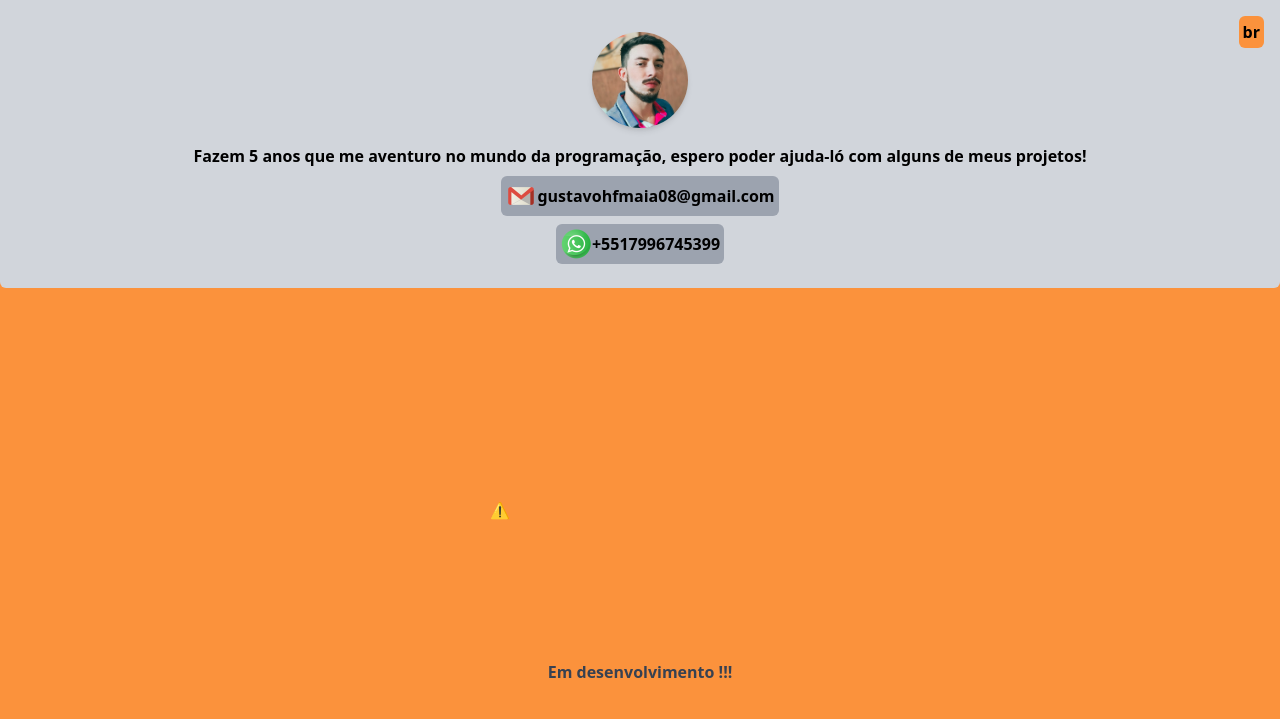
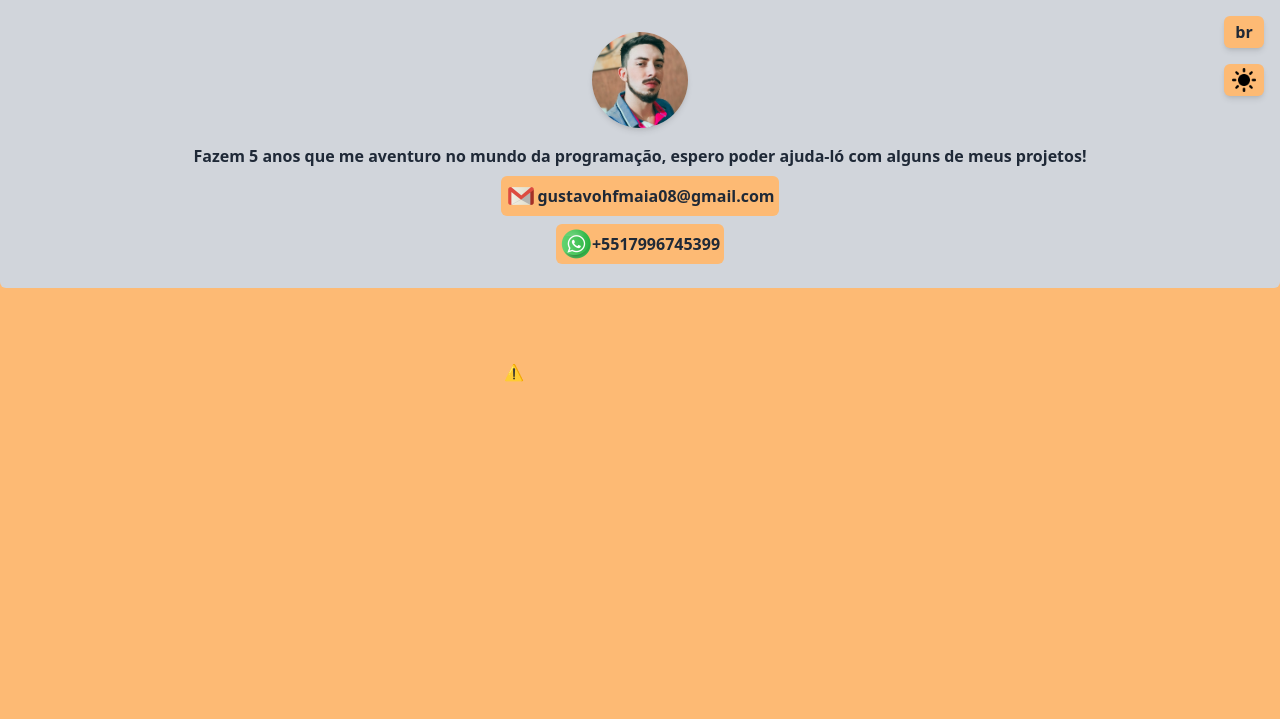
Before and after one commit to gustahmaia/mypage, a plain HTML site: page index.html in a window 1280 px wide. Drawn offline with nearby package versions, Linux system fonts and the light colour scheme; no server answers.

Commit message:
adding dark and ligth theme

```diff
--- a/index.html
+++ b/index.html
@@ -11,14 +11,14 @@
     <title>Dev.Gustavo Maia</title>
 </head>
 
-<body class="bg-orange-400 font-bold select-none">
-    <header class="bg-gray-300 flex flex-col items-center p-4 rounded-b-md">
+<body id="body" class="font-bold select-none outline-none">
+    <header id="header" class="flex flex-col items-center p-4 rounded-b-md ">
         <img class="m-4 shadow-md w-20 h-20 md:w-24 md:h-24" src="public/perfil.jpg" style="border-radius: 50%;" />
         <span id="spanTitle" class="text-justify"></span>
 
         <div class="relative w-full flex flex-col items-start justify-start md:items-center md:justify-center">
             <a href="mailto:gustavohfmaia08@gmail.com">
-                <div class="bg-gray-400 p-1 rounded-md mt-2 flex flex-row justify-center items-center cursor-pointer
+                <div id="compEmail" class="p-1 rounded-md mt-2 flex flex-row justify-center items-center cursor-pointer
             md:hover:scale-110">
                     <img src="public/gmail.png" class="w-8 h-8" alt="Gmail icon" />
                     <span>gustavohfmaia08@gmail.com</span>
@@ -26,7 +26,7 @@
             </a>
 
             <a href="https://api.whatsapp.com/send?phone=+5517996745399&text=Olá">
-                <div class="bg-gray-400 p-1 rounded-md mt-2 mb-2 flex flex-row justify-center items-center cursor-pointer
+                <div id="compWhatsapp" class="p-1 rounded-md mt-2 mb-2 flex flex-row justify-center items-center cursor-pointer
                 md:hover:scale-110">
                     <img src="public/whatsapp.png" class="w-8 h-8" alt="Whastapp icon" />
                     <span>+5517996745399</span>
@@ -34,9 +34,15 @@
             </a>
         </div>
 
-        <div class="absolute right-0 mr-4 bg-orange-400 p-1
-        cursor-pointer md:hover:scale-110 flex justify-center rounded-md">
-            <span id="spanLang" onclick="clickLang()"></span>
+        <div class="absolute right-0 mr-4  ">
+            <div id="compLang"
+                class="p-1 rounded-md shadow-md cursor-pointer md:hover:scale-110 min-w-10 w-10 flex justify-center">
+                <span id="spanLang" onclick="clickLang()"></span>
+            </div>
+            <div id="compTheme"
+                class="mt-4 p-1 rounded-md shadow-md cursor-pointer md:hover:scale-110 min-w-10 w-10 flex justify-center">
+                <img class="w-6 h-6" id="imgTheme" onclick="clickTheme()">
+            </div>
         </div>
 
     </header>
@@ -48,13 +54,12 @@
         <section id="sectionInDev" class="flex flex-col items-center justify-center m-10 w-full p-8 md:w-2/6">
             <script src="https://unpkg.com/@lottiefiles/lottie-player@latest/dist/lottie-player.js"></script>
             <lottie-player src="https://assets1.lottiefiles.com/packages/lf20_cmaqoazd.json" background="transparent"
-                speed="1" style="width: 300px; height: 300px;" loop autoplay></lottie-player>
-
-            <span id="spanAnimWorking" class="text-gray-700 select-none"></span>
+                class="w-9/12 h-9/12" speed="1" loop autoplay></lottie-player>
         </section>
     </main>
 
     <script src="src/text.js"></script>
+    <script src="src/theme.js"></script>
     <script src="src/main.js"></script>
 </body>
 
--- a/src/text.js
+++ b/src/text.js
@@ -5,13 +5,11 @@ const KEY_GUSTA_MYPAGE_LANG_EN = "KEY_GUSTA_MYPAGE_LANG_EN";
 const texts = {
     pt: {
         title: `Fazem 5 anos que me aventuro no mundo da programação,
-        espero poder ajuda-ló com alguns de meus projetos!`,
-        animWorking: "Em desenvolvimento !!!"
+        espero poder ajuda-ló com alguns de meus projetos!`
     },
     en: {
         title: `It's been 5 years since I ventured into the world of programming,
-        I hope I can help you with some of my projects!`,
-        animWorking: "in development !!!"
+        I hope I can help you with some of my projects!`
     }
 };
 
@@ -36,18 +34,14 @@ const initText = function () {
     langSelect = localStorage.getItem(KEY_GUSTA_MYPAGE_LANG);
 
     const spanTitle = document.getElementById("spanTitle");
-    const spanAnimWorking = document.getElementById("spanAnimWorking");
     const spanLang = document.getElementById("spanLang");
 
     if (langSelect === KEY_GUSTA_MYPAGE_LANG_PT_BR) {
         spanTitle.innerHTML = texts.pt.title;
-        spanAnimWorking.innerHTML = texts.pt.animWorking;
         spanLang.innerHTML = "br";
     } else {
         spanTitle.innerHTML = texts.en.title;
-        spanAnimWorking.innerHTML = texts.en.animWorking;
         spanLang.innerHTML = "en";
-
     }
 }
 
--- /dev/null
+++ b/src/theme.js
@@ -0,0 +1,111 @@
+const KEY_GUSTA_MYPAGE_THEME = "KEY_GUSTA_MYPAGE_THEME";
+const KEY_GUSTA_MYPAGE_THEME_LIGTH = "KEY_GUSTA_MYPAGE_THEME_LIGTH";
+const KEY_GUSTA_MYPAGE_THEME_DARK = "KEY_GUSTA_MYPAGE_THEME_DARK";
+
+const theme = {
+    light: {
+        primaryColor: "orange-300",
+        secondaryColor: "gray-300",
+        textColor: "gray-800",
+        imgTheme: "sun.png"
+    },
+    dark: {
+        primaryColor: "gray-600",
+        secondaryColor: "orange-600",
+        textColor: "gray-200",
+        imgTheme: "moon.png"
+    }
+};
+
+const elements = {
+    body: document.getElementById("body"),
+    header: document.getElementById("header"),
+    headerTitle: document.getElementById("spanTitle"),
+    compEmail: document.getElementById("compEmail"),
+    compWhatsapp: document.getElementById("compWhatsapp"),
+    compLang: document.getElementById("compLang"),
+    compTheme: document.getElementById("compTheme"),
+    imgTheme: document.getElementById("imgTheme")
+};
+
+const clickTheme = function () {
+    if (localStorage.getItem(KEY_GUSTA_MYPAGE_THEME) === KEY_GUSTA_MYPAGE_THEME_LIGTH) {
+        localStorage.removeItem(KEY_GUSTA_MYPAGE_THEME);
+        localStorage.setItem(KEY_GUSTA_MYPAGE_THEME, KEY_GUSTA_MYPAGE_THEME_DARK);
+    } else {
+        localStorage.removeItem(KEY_GUSTA_MYPAGE_THEME);
+        localStorage.setItem(KEY_GUSTA_MYPAGE_THEME, KEY_GUSTA_MYPAGE_THEME_LIGTH);
+    }
+
+    initTheme();
+}
+
+const initTheme = function () {
+    if (!localStorage.getItem(KEY_GUSTA_MYPAGE_THEME)) {
+        localStorage.setItem(KEY_GUSTA_MYPAGE_THEME, KEY_GUSTA_MYPAGE_THEME_LIGTH);
+    }
+
+    themeSelected = localStorage.getItem(KEY_GUSTA_MYPAGE_THEME);
+
+    if (themeSelected === KEY_GUSTA_MYPAGE_THEME_LIGTH) {
+        elements.body.classList.remove(`bg-${theme.dark.primaryColor}`);
+        elements.body.classList.add(`bg-${theme.light.primaryColor}`);
+
+        elements.header.classList.remove(`bg-${theme.dark.secondaryColor}`);
+        elements.header.classList.add(`bg-${theme.light.secondaryColor}`);
+
+        elements.headerTitle.classList.remove(`text-${theme.dark.textColor}`);
+        elements.headerTitle.classList.add(`text-${theme.light.textColor}`);
+
+        elements.compEmail.classList.remove(`bg-${theme.dark.primaryColor}`);
+        elements.compEmail.classList.remove(`text-${theme.dark.textColor}`);
+        elements.compEmail.classList.add(`bg-${theme.light.primaryColor}`);
+        elements.compEmail.classList.add(`text-${theme.light.textColor}`);
+
+        elements.compWhatsapp.classList.remove(`bg-${theme.dark.primaryColor}`);
+        elements.compWhatsapp.classList.remove(`text-${theme.dark.textColor}`);
+        elements.compWhatsapp.classList.add(`bg-${theme.light.primaryColor}`);
+        elements.compWhatsapp.classList.add(`text-${theme.light.textColor}`);
+
+        elements.compLang.classList.remove(`bg-${theme.dark.primaryColor}`);
+        elements.compLang.classList.remove(`text-${theme.dark.textColor}`);
+        elements.compLang.classList.add(`bg-${theme.light.primaryColor}`);
+        elements.compLang.classList.add(`text-${theme.light.textColor}`);
+
+        elements.compTheme.classList.remove(`bg-${theme.dark.primaryColor}`);
+        elements.compTheme.classList.add(`bg-${theme.light.primaryColor}`);
+        elements.imgTheme.src = "/public/sun.png";
+
+    } else {
+        elements.body.classList.remove(`bg-${theme.light.primaryColor}`);
+        elements.body.classList.add(`bg-${theme.dark.primaryColor}`);
+
+        elements.header.classList.remove(`bg-${theme.light.secondaryColor}`);
+        elements.header.classList.add(`bg-${theme.dark.secondaryColor}`);
+
+        elements.headerTitle.classList.remove(`text-${theme.light.textColor}`);
+        elements.headerTitle.classList.add(`text-${theme.dark.textColor}`);
+
+        elements.compEmail.classList.remove(`bg-${theme.light.primaryColor}`);
+        elements.compEmail.classList.remove(`text-${theme.light.textColor}`);
+        elements.compEmail.classList.add(`bg-${theme.dark.primaryColor}`);
+        elements.compEmail.classList.add(`text-${theme.dark.textColor}`);
+
+        elements.compWhatsapp.classList.remove(`bg-${theme.light.primaryColor}`);
+        elements.compWhatsapp.classList.remove(`text-${theme.light.textColor}`);
+        elements.compWhatsapp.classList.add(`bg-${theme.dark.primaryColor}`);
+        elements.compWhatsapp.classList.add(`text-${theme.dark.textColor}`);
+
+        elements.compLang.classList.remove(`bg-${theme.light.primaryColor}`);
+        elements.compLang.classList.remove(`text-${theme.light.textColor}`);
+        elements.compLang.classList.add(`bg-${theme.dark.primaryColor}`);
+        elements.compLang.classList.add(`text-${theme.dark.textColor}`);
+
+
+        elements.compTheme.classList.remove(`bg-${theme.light.primaryColor}`);
+        elements.compTheme.classList.add(`bg-${theme.dark.primaryColor}`);
+        elements.imgTheme.src = "/public/moon.png";
+    }
+};
+
+initTheme();
```
Also changed, not shown: public/moon.png (added), public/sun.png (added).
